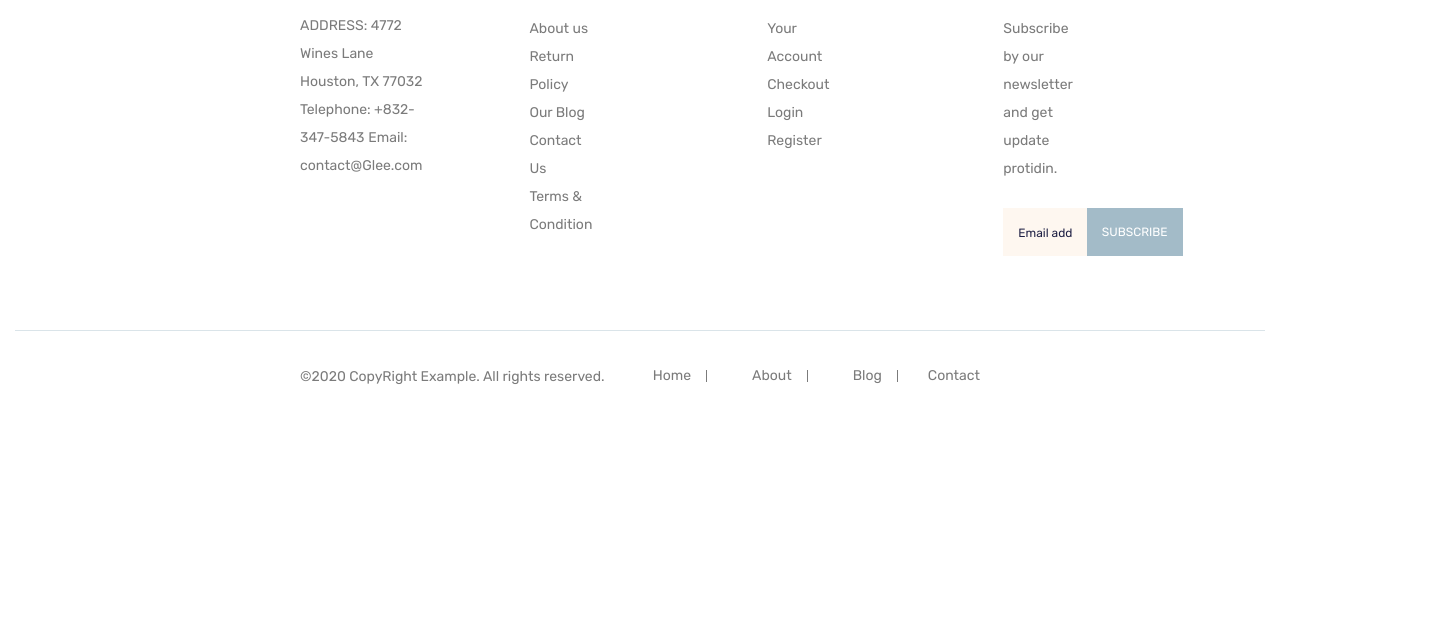
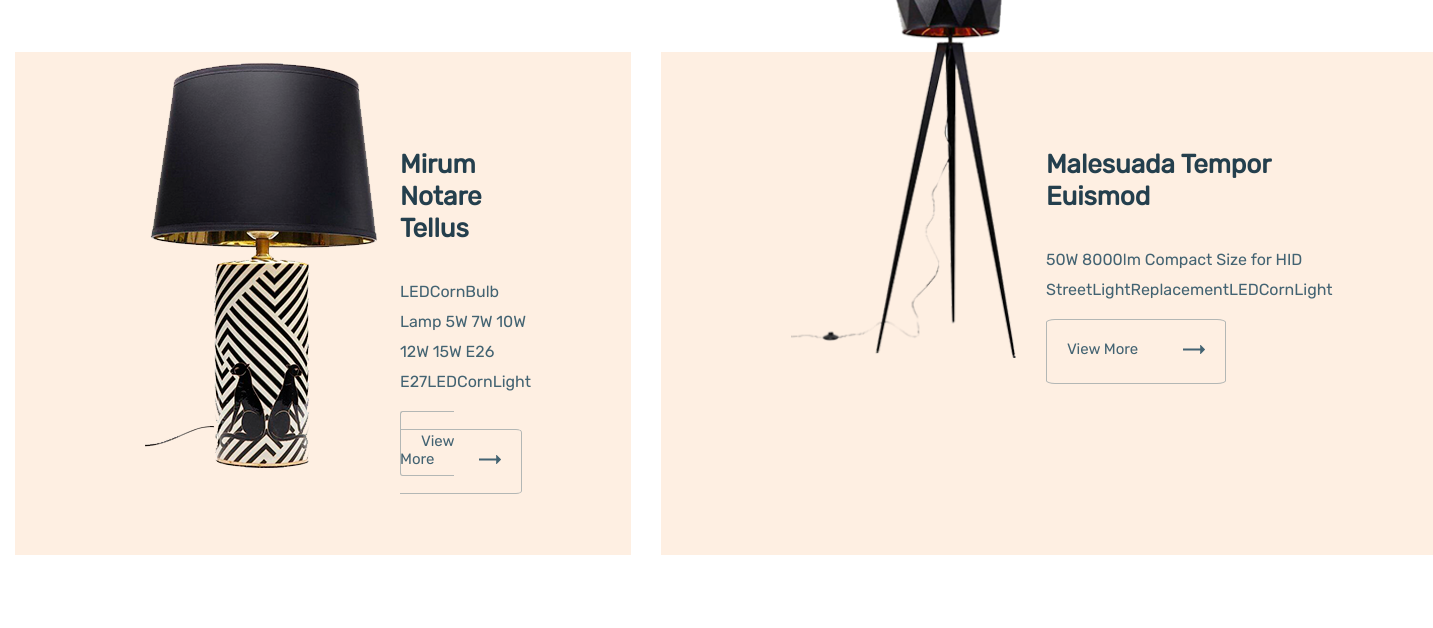
Before and after one commit to user601/glee2, a website: page app/index.html in a window 1280 px wide. Shown: the part 2423-3051 px from the top of the page, 1433 px wide, since content can reach past the window. Before the commit the page ends 2844 px from the top, so only its background shows below. Drawn offline with Linux system fonts and the light colour scheme; files whose address does not match are found by name.

Commit message:
add mini section iluminators

```diff
--- a/app/index.html
+++ b/app/index.html
@@ -65,7 +65,7 @@
         <h3 class="top-slider__title">SMART AND  TRENDY</h3>
         <p class="top-slider__text">Dolor sit amet, consectetur adipisicing elit, sed do eiusmod te</p>
         <a class="top-slider__link" href="#"><span class="top-slider__span">Shop Now</span>
-          <svg  xmlns="http://www.w3.org/2000/svg" width="22" height="9" viewBox="0 0 22 9">
+          <svg   width="22" height="9" viewBox="0 0 22 9">
             <defs>
               <style>
                 .cls-1 {
@@ -174,6 +174,7 @@
             <button class="product-nav__button" type="button">Decor</button>
           </li>
         </ul>
+      </div>
         <ul class="product__items">
           <li class="product-card">
             <div class="product-card__content">
@@ -405,6 +406,38 @@
 
         </ul>
 
+
+  </div>
+  <div class="illuminators">
+    <div class="container--long">
+      <div class="illuminators__items">
+        <div class="illuminators__item">
+          <div class="illuminators__content">
+      <img class="illuminators__image"  src="./images/lamps/small__lamp.png " alt="lamp">
+      <h5 class="illuminators__item-title">Mirum Notare Tellus</h5>
+      <p class="illuminators__item-text">LEDCornBulb Lamp 5W 7W 10W 12W 15W E26 E27LEDCornLight</p>
+      <a class="illuminators__item--link" href="#"><span class="illuminators__item-span">View More</span><svg
+        width="22px" height="9px">
+      <path fill-rule="evenodd"  fill="rgb(67, 99, 114)"
+       d="M0.296,5.472 L0.288,5.470 L17.244,5.470 L17.144,8.329 C17.089,8.383 17.060,8.458 17.060,8.534 C17.060,8.611 17.089,8.684 17.144,8.738 L17.316,8.912 C17.370,8.966 17.443,8.996 17.520,8.996 C17.597,8.996 17.669,8.966 17.724,8.912 L21.916,4.700 C21.970,4.646 22.000,4.573 22.000,4.496 C22.000,4.419 21.970,4.346 21.916,4.292 L17.724,0.079 C17.669,0.026 17.597,-0.004 17.520,-0.004 C17.443,-0.004 17.370,0.026 17.316,0.079 L17.144,0.253 C17.089,0.307 17.060,0.379 17.060,0.457 C17.060,0.534 17.089,0.603 17.144,0.656 L17.257,3.521 L0.292,3.521 C0.133,3.521 -0.000,3.658 -0.000,3.817 L-0.000,5.187 C-0.000,5.346 0.137,5.472 0.296,5.472 Z"/>
+      </svg></a>
+      </div>
+    </div>
+    <div class="illuminators__item">
+      <div class="illuminators__content">
+      <img class="illuminators__image" src="./images/lamps/design__lamp.png" alt="lamp">
+      <h5 class="illuminators__item-title">Malesuada Tempor
+        Euismod</h5>
+      <p class="illuminators__item-text">50W 8000lm Compact Size for HID StreetLightReplacementLEDCornLight</p>
+      <a class="illuminators__item--link" href="#"><span class="illuminators__item-span">View More</span><svg
+         width="22px" height="9px">
+       <path fill-rule="evenodd"  fill="rgb(67, 99, 114)"
+        d="M0.296,5.472 L0.288,5.470 L17.244,5.470 L17.144,8.329 C17.089,8.383 17.060,8.458 17.060,8.534 C17.060,8.611 17.089,8.684 17.144,8.738 L17.316,8.912 C17.370,8.966 17.443,8.996 17.520,8.996 C17.597,8.996 17.669,8.966 17.724,8.912 L21.916,4.700 C21.970,4.646 22.000,4.573 22.000,4.496 C22.000,4.419 21.970,4.346 21.916,4.292 L17.724,0.079 C17.669,0.026 17.597,-0.004 17.520,-0.004 C17.443,-0.004 17.370,0.026 17.316,0.079 L17.144,0.253 C17.089,0.307 17.060,0.379 17.060,0.457 C17.060,0.534 17.089,0.603 17.144,0.656 L17.257,3.521 L0.292,3.521 C0.133,3.521 -0.000,3.658 -0.000,3.817 L-0.000,5.187 C-0.000,5.346 0.137,5.472 0.296,5.472 Z"/>
+       </svg></a>
+      </div>
+       </div>
+    </div>
+      </div>
     </div>
   </div>
 </section>
--- a/app/scss/style.scss
+++ b/app/scss/style.scss
@@ -386,7 +386,7 @@ margin-top: 70px;
    .product__items{
      display: flex;
      flex-wrap: wrap;
-     margin-bottom: 145px;
+     bottom: 185px;
      margin: 0 -15px;
 
      background-color: #fbfbfb;
@@ -476,6 +476,72 @@ margin-top: 70px;
       }
     }
 
+      .illuminators__items{
+        display: flex;
+        justify-content: space-around;
+        margin-top: 180px;
+
+      }
+      .illuminators__item{
+        max-width: 870px;
+        padding: 97px 100px 87px 130px;
+        width: 100%;
+        background-color: rgba(252,215,182,.4);
+        &-title{
+          font-size: 26px;
+          color:$title;
+          line-height: 32px;
+          margin-bottom: 32px;
+         }
+       &-text{
+        @extend %Rubik-400;
+        font-size: 16px;
+        line-height: 30px;
+        margin-bottom: 35px;
+       }
+       &--link{
+         padding: 20px 20px 25px 20px;
+         border: 1px solid #b3b7b5 ;
+         border-radius: 5%;
+         margin-bottom: 98px;&:hover{
+         background-color: $buttons;
+         transition:all .3s;
+          }
+       }
+       &-span{
+         color:$accent;
+         padding-right: 45px;
+         &:hover{
+          color:#ffff;
+          transition:all .3s;
+           }
+       }
+      }
+      .illuminators__content{
+        position: relative;
+        padding-left: 255px;
+
+
+      }
+
+      .illuminators__image{
+        position: absolute;
+        left: 0px;
+        bottom: 0;
+        object-fit: cover;
+        height: 405px;
+        max-width: 235px;
+      }
+
+
+        .illuminators__item:not(:last-child){
+          margin-right: 30px;
+        }
+
+
+
+
+
 
 
 
```
Also changed, not shown: app/css/style.min.css, app/images/lamps/design__lamp.png (added), app/images/lamps/small__lamp.png (added).
